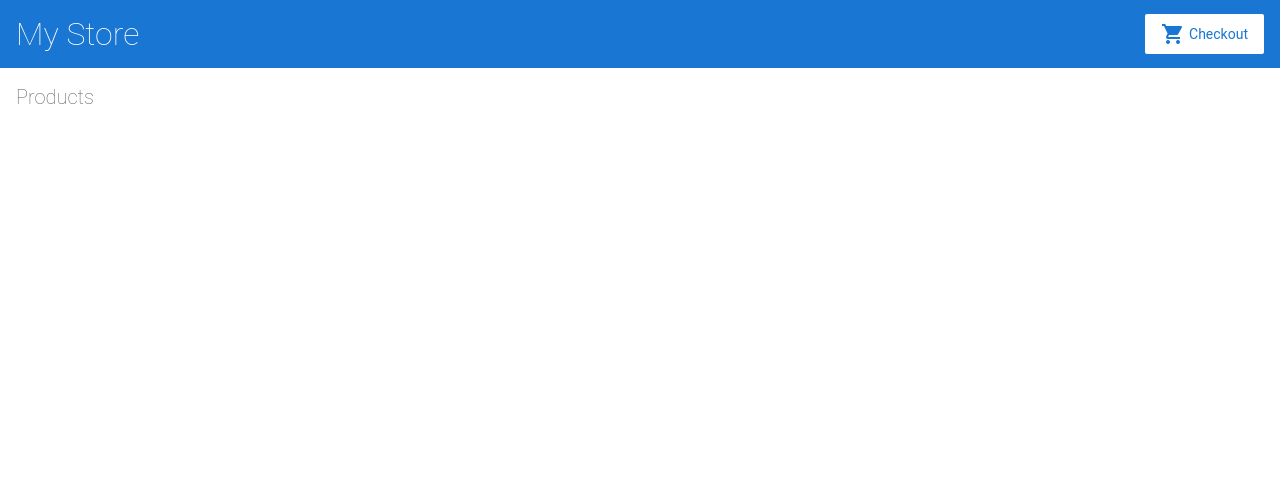
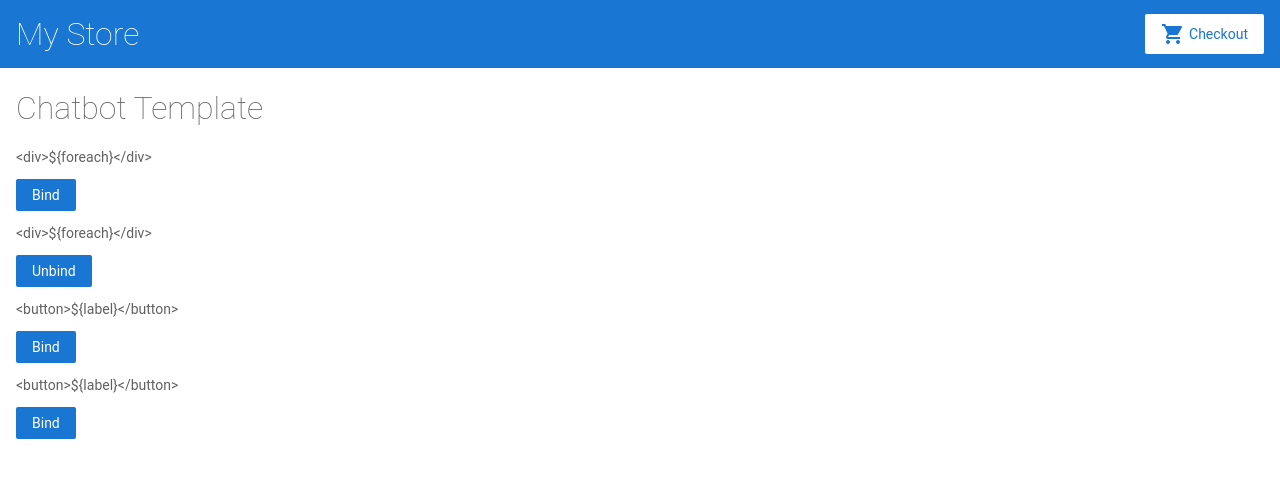
Before and after one commit to langithub0913/Angular, an Angular app: page / in a window 1280 px wide. Shown: the top 478 px of the page. Built offline with nearby package versions, Linux system fonts and the light colour scheme.

Commit message:
Bind Unbind CBEvent

```diff
--- a/src/app/app.component.html
+++ b/src/app/app.component.html
@@ -4,6 +4,7 @@
   <router-outlet></router-outlet>
 </div>
 
+
 <!--
 Copyright Google LLC. All Rights Reserved.
 Use of this source code is governed by an MIT-style license that
--- /dev/null
+++ b/src/app/cb-template-list/cb-template-list.component.html
@@ -0,0 +1,7 @@
+<h1>Chatbot Template</h1>
+
+<div *ngFor="let htmlTemplate of htmlTemplates">
+  <p> {{htmlTemplate.htmlCode}}</p>
+  <app-cb-template-unbind-event [htmlTemplate]="htmlTemplate">
+</app-cb-template-unbind-event>
+</div>
--- /dev/null
+++ b/src/app/cb-template-list/cb-template-list.component.ts
@@ -0,0 +1,19 @@
+import { Component, OnInit } from '@angular/core';
+
+import { htmlTemplates } from '../cb-templates';
+
+@Component({
+  selector: 'cb-template-root',
+  templateUrl: './cb-template-list.component.html',
+  styleUrls: ['./cb-template-list.component.css']
+})
+export class CbTemplateListComponent implements OnInit {
+
+  htmlTemplates = htmlTemplates;
+
+  constructor() { }
+
+  ngOnInit(): void {
+  }
+
+}
--- /dev/null
+++ b/src/app/cb-template-unbind-event/cb-template-unbind-event.component.html
@@ -0,0 +1,7 @@
+
+<p *ngIf="htmlTemplate && htmlTemplate.eventCBId">
+<button type="button">Unbind</button>
+</p>
+<p *ngIf="htmlTemplate && !htmlTemplate.eventCBId">
+<button type="button">Bind</button>
+</p>
--- /dev/null
+++ b/src/app/cb-template-unbind-event/cb-template-unbind-event.component.ts
@@ -0,0 +1,18 @@
+import { Component, OnInit, Input } from '@angular/core';
+import { HtmlTemplate } from '../cb-templates';
+
+@Component({
+  selector: 'app-cb-template-unbind-event',
+  templateUrl: './cb-template-unbind-event.component.html',
+  styleUrls: ['./cb-template-unbind-event.component.css']
+})
+export class CbTemplateUnbindEventComponent implements OnInit {
+
+  @Input() htmlTemplate!: HtmlTemplate;
+
+  constructor() { }
+
+  ngOnInit(): void {
+  }
+
+}
--- /dev/null
+++ b/src/app/cb-templates.ts
@@ -0,0 +1,36 @@
+export interface HtmlTemplate {
+  id: number;
+  name: string;
+  htmlCode: string;
+  forEach: string;
+  eventCBId?: number;
+}
+
+export const htmlTemplates = [
+  {
+    id: 1,
+    name: 'Anchor List',
+    htmlCode: '<div>${foreach}</div>',
+    forEach: '<a>Link</a>'
+  },
+  {
+    id: 1,
+    name: 'Radio',
+    htmlCode: '<div>${foreach}</div>',
+    forEach: '<option>Link</option>',
+    eventCBId: 10
+  },
+  {
+    id: 1,
+    name: 'Button',
+    htmlCode: '<button>${label}</button>',
+    forEach: ''
+
+  },
+  {
+    id: 1,
+    name: 'Button',
+    htmlCode: '<button>${label}</button>',
+    forEach: ''
+  }
+];
--- a/src/app/product-list/product-list.component.html
+++ b/src/app/product-list/product-list.component.html
@@ -6,3 +6,6 @@ Copyright Google LLC. All Rights Reserved.
 Use of this source code is governed by an MIT-style license that
 can be found in the LICENSE file at https://angular.io/license
 -->
+
+<div *ngFor="let product of products">
+</div>
```
Also changed, not shown: src/app/app.module.ts (+6 -2 lines), src/app/cb-template-list/cb-template-list.component.css (added), src/app/cb-template-unbind-event/cb-template-unbind-event.component.css (added), 2 other files (tests, documents, lock files or other folders).
